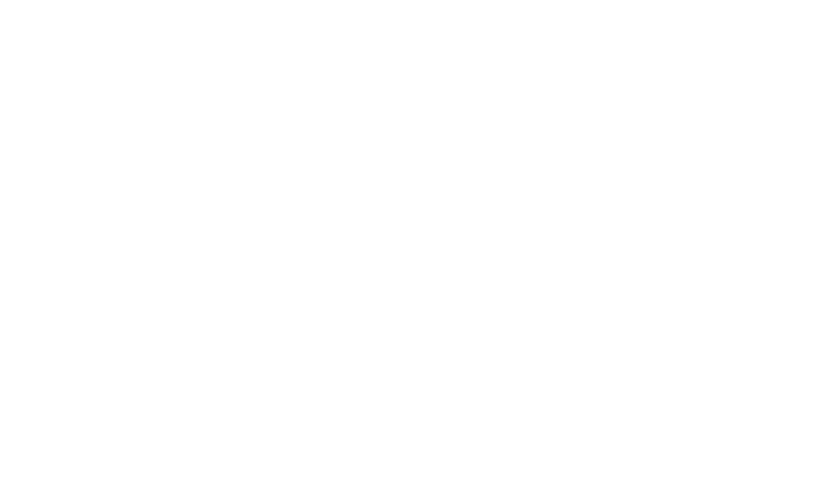
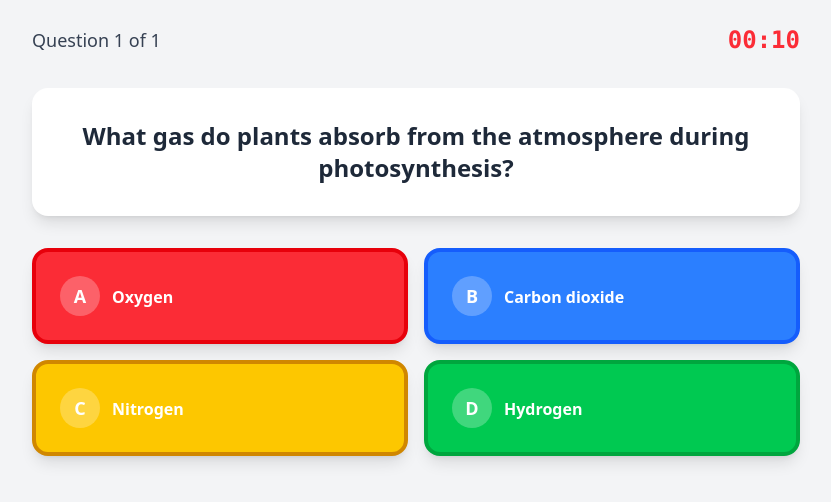
Before and after one commit to Aifrion/Type-Learner, a React (Vite) app in the folder client/: page /question/1 in a window 1280 px wide. Before the commit this address had no page. Shown: the top 502 px of the page, without its empty margins (224-1055 px from the left). Built offline with nearby package versions, Linux system fonts and the light colour scheme.

Commit message:
Question page with React and typescript

```diff
--- a/client/src/App.tsx
+++ b/client/src/App.tsx
@@ -2,6 +2,7 @@
 import Home from '@/pages/Home';
 import Lobby from '@/pages/Lobby';
 import Game from '@/pages/Game';
+import Question from '@/pages/Question';
 import Results from '@/pages/Results';
 import QuizCreate from '@/pages/QuizCreate';
 
@@ -10,6 +11,7 @@
     <Routes>
       <Route path="/" element={<Home />} />
       <Route path="/lobby/:code" element={<Lobby />} />
+      <Route path="/question/:code" element={<Question />} />
       <Route path="/typing/:code" element={<Game />} />
       <Route path="/results/:code" element={<Results />} />
       <Route path="/create" element={<QuizCreate />} />
--- /dev/null
+++ b/client/src/pages/Question/components/AnswerCard.tsx
@@ -0,0 +1,62 @@
+interface AnswerCardProps {
+  label: string;
+  text: string;
+  color: 'red' | 'blue' | 'yellow' | 'green';
+  state: 'default' | 'correct' | 'wrong';
+  disabled: boolean;
+  onSelect: () => void;
+}
+
+const colorClasses = {
+  red: {
+    default: 'bg-red-500 hover:bg-red-600 border-red-600',
+    correct: 'bg-green-500 border-green-600',
+    wrong: 'bg-red-700 border-red-800'
+  },
+  blue: {
+    default: 'bg-blue-500 hover:bg-blue-600 border-blue-600',
+    correct: 'bg-green-500 border-green-600',
+    wrong: 'bg-red-700 border-red-800'
+  },
+  yellow: {
+    default: 'bg-yellow-400 hover:bg-yellow-500 border-yellow-600 text-gray-900',
+    correct: 'bg-green-500 border-green-600 text-white',
+    wrong: 'bg-red-700 border-red-800 text-white'
+  },
+  green: {
+    default: 'bg-green-500 hover:bg-green-600 border-green-600',
+    correct: 'bg-green-500 border-green-600',
+    wrong: 'bg-red-700 border-red-800'
+  }
+};
+
+export default function AnswerCard({
+  label,
+  text,
+  color,
+  state,
+  disabled,
+  onSelect
+}: AnswerCardProps) {
+  const classes = colorClasses[color][state];
+  const isDisabled = disabled || state !== 'default';
+
+  return (
+    <button
+      type="button"
+      onClick={onSelect}
+      disabled={isDisabled}
+      className={`
+        w-full rounded-2xl border-4 p-6 text-left font-semibold text-white shadow-lg
+        transition-all duration-200
+        ${classes}
+        ${isDisabled ? 'cursor-not-allowed opacity-100' : 'cursor-pointer active:scale-[0.98]'}
+      `}
+    >
+      <span className="mr-3 inline-flex h-10 w-10 items-center justify-center rounded-full bg-white/25 text-lg font-bold">
+        {label}
+      </span>
+      {text}
+    </button>
+  );
+}
--- /dev/null
+++ b/client/src/pages/Question/components/QuestionPhase.tsx
@@ -0,0 +1,113 @@
+import { useState, useCallback } from 'react';
+import Timer from '@/pages/Game/components/Timer';
+import AnswerCard from './AnswerCard';
+
+export interface MultipleChoiceOption {
+  id: string;
+  text: string;
+  color: 'red' | 'blue' | 'yellow' | 'green';
+}
+
+export interface MultipleChoiceQuestion {
+  id: string;
+  text: string;
+  timeLimit: number;
+  options: MultipleChoiceOption[];
+  correctIndex: number;
+}
+
+interface QuestionPhaseProps {
+  question: MultipleChoiceQuestion;
+  currentQuestionNumber: number;
+  totalQuestions: number;
+  onTimeUp?: () => void;
+}
+
+export default function QuestionPhase({
+  question,
+  currentQuestionNumber,
+  totalQuestions,
+  onTimeUp
+}: QuestionPhaseProps) {
+  const [selectedIndex, setSelectedIndex] = useState<number | null>(null);
+  const [timerStopped, setTimerStopped] = useState(false);
+
+  const handleTimeUp = useCallback(() => {
+    setTimerStopped(true);
+    onTimeUp?.();
+  }, [onTimeUp]);
+
+  const handleSelect = useCallback(
+    (index: number) => {
+      if (selectedIndex !== null) return;
+      setSelectedIndex(index);
+      if (index === question.correctIndex) {
+        setTimerStopped(true);
+      }
+    },
+    [selectedIndex, question.correctIndex]
+  );
+
+  const hasAnswered = selectedIndex !== null;
+  const isCorrect = selectedIndex === question.correctIndex;
+  const correctAnswerText = question.options[question.correctIndex]?.text ?? '';
+
+  return (
+    <div className="min-h-screen bg-gray-100 p-6">
+      <div className="mx-auto max-w-3xl space-y-8">
+        <div className="flex items-center justify-between">
+          <div className="text-lg font-medium text-gray-700">
+            Question {currentQuestionNumber} of {totalQuestions}
+          </div>
+          <Timer
+            duration={question.timeLimit}
+            onTimeUp={handleTimeUp}
+            isRunning={!timerStopped}
+          />
+        </div>
+
+        <div className="rounded-2xl bg-white p-8 shadow-lg">
+          <h2 className="text-center text-2xl font-bold text-gray-800">
+            {question.text}
+          </h2>
+        </div>
+
+        <div className="grid grid-cols-1 gap-4 sm:grid-cols-2">
+          {question.options.map((opt, index) => (
+            <AnswerCard
+              key={opt.id}
+              label={opt.id}
+              text={opt.text}
+              color={opt.color}
+              state={
+                selectedIndex === null
+                  ? 'default'
+                  : index === question.correctIndex
+                    ? 'correct'
+                    : index === selectedIndex
+                      ? 'wrong'
+                      : 'default'
+              }
+              disabled={hasAnswered}
+              onSelect={() => handleSelect(index)}
+            />
+          ))}
+        </div>
+
+        {hasAnswered && (
+          <div
+            className={`rounded-xl border-2 p-4 text-center font-semibold ${
+              isCorrect
+                ? 'border-green-300 bg-green-50 text-green-800'
+                : 'border-red-300 bg-red-50 text-red-800'
+            }`}
+          >
+            {isCorrect
+              ? 'Correct!'
+              : `Wrong — the correct answer is ${correctAnswerText}.`}
+          </div>
+        )}
+      </div>
+    </div>
+  );
+}
--- /dev/null
+++ b/client/src/pages/Question/index.tsx
@@ -0,0 +1,38 @@
+import { useParams } from 'react-router-dom';
+import QuestionPhase from './components/QuestionPhase';
+import type { MultipleChoiceQuestion } from './components/QuestionPhase';
+
+const mockQuestion: MultipleChoiceQuestion = {
+  id: '1',
+  text: 'What gas do plants absorb from the atmosphere during photosynthesis?',
+  timeLimit: 15,
+  options: [
+    { id: 'A', text: 'Oxygen', color: 'red' },
+    { id: 'B', text: 'Carbon dioxide', color: 'blue' },
+    { id: 'C', text: 'Nitrogen', color: 'yellow' },
+    { id: 'D', text: 'Hydrogen', color: 'green' }
+  ],
+  correctIndex: 1
+};
+
+const mockGameState = {
+  currentQuestion: 1,
+  totalQuestions: 1
+};
+
+export default function Question() {
+  const { code } = useParams<{ code: string }>();
+
+  const handleTimeUp = () => {
+    console.log('Time up. Game code:', code);
+  };
+
+  return (
+    <QuestionPhase
+      question={mockQuestion}
+      currentQuestionNumber={mockGameState.currentQuestion}
+      totalQuestions={mockGameState.totalQuestions}
+      onTimeUp={handleTimeUp}
+    />
+  );
+}
```
Also changed, not shown: 1 other file (tests, documents, lock files or other folders).
